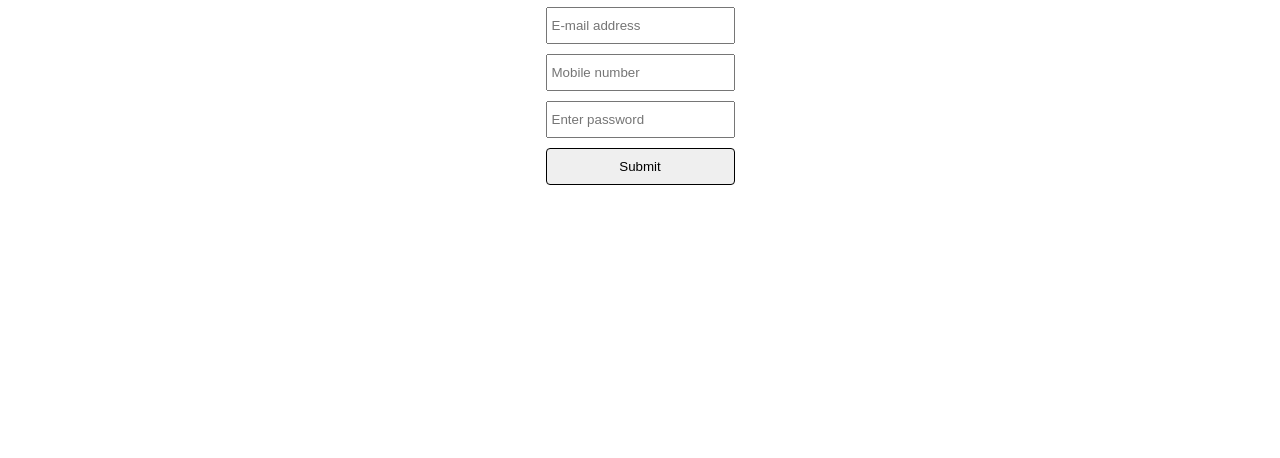
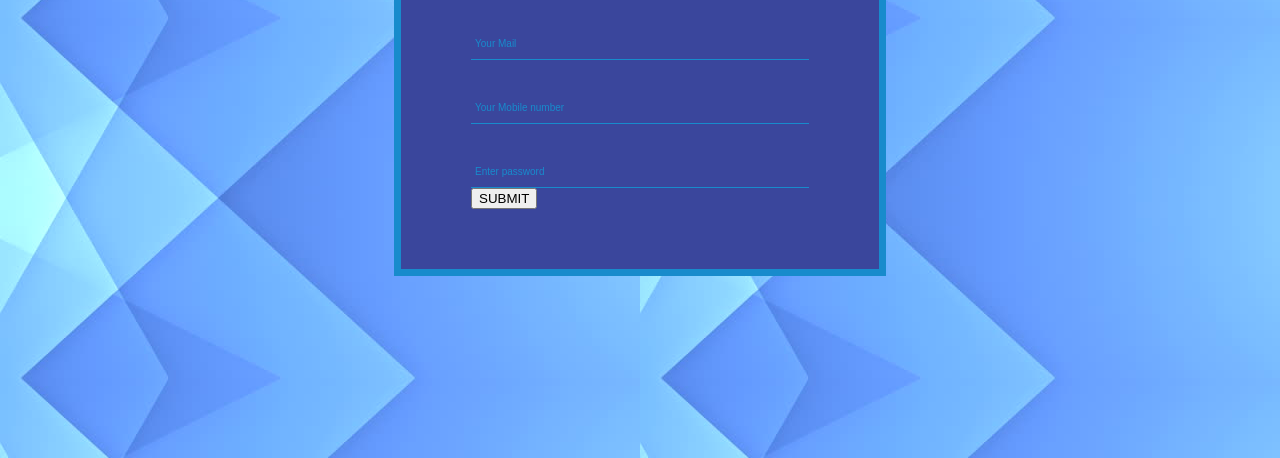
Before and after one commit to Harish1651999/form-validation, a plain HTML site: page index.html in a window 1280 px wide. Shown: the part 342-800 px from the top of the page. Drawn offline with Linux system fonts and the light colour scheme.

Commit message:
styles added

```diff
--- a/css/style.css
+++ b/css/style.css
@@ -1,80 +1,6 @@
-/* body{
-    font-family: sans-serif;
-    background-color: black;
-}
-
-.box{
-    border: 1px solid black;
-    justify-content: center;
-    align-items: center;
-    width: 300px;
-    height: 300px;
-    margin: 150px 500px;
-    background-color: black;
-    text-align: center;
-    box-shadow: 4px 4px 16px #fff;
-}
-
-h1{
-    color: white;
-    font-size: 25px;
-    margin-top: 45px;
-}
-
-input{
-    outline: none;
-    margin-top: 20px;
-}
-
-input[type = "text"]{
-    height: 35px;
-    color: white;
-    background-color: black;
-    text-align: center;
-    border-radius: 20px;
-    border: 2px solid #b3b3f3bf;
-}
-
-input[type = "text"]:hover{
-    border: 2px solid greenyellow;
-    height: 35px;
-    width: 80%;
-}
-
-input[type = "password"]{
-    height: 35px;
-    color: white;
-    background-color: black;
-    text-align: center;
-    border-radius: 20px;
-    border: 2px solid #b3b3f3bf;
-}
-
-input[type = "password"]:hover{
-    border: 2px solid greenyellow;
-    height: 35px;
-    width: 80%;
-}
-
-input[type = "submit"]{
-    cursor: pointer;
-    color: white;
-    background-color: black;
-    height: 40px;
-    width: 35%;
-    text-align: center;
-    border-radius: 20px;
-    border: 2px solid greenyellow;
-}
-
-
-input[type = "submit"]:hover{
-background-color: greenyellow;
-} */
-
-
 body{
-    font-family: sans-serif;
+    font-family: 'Josefin Sans', sans-serif;
+    background: url('../images/bg.jpg');
 }
 
 .container{
@@ -82,7 +8,8 @@ body{
     margin: 0 auto;
 }
 
-#book{}
+#book{
+}
 
 .book-bucket{
     display: flex;
@@ -91,24 +18,44 @@ body{
     height: 100vh;
 }
 
+form{
+    border: 7px solid #188BCC;
+    padding: 60px 70px;
+    background-color: #3A469C;
+}
+
 h1{
-    font-size: 18px;
+    font-size: 25px;
+    color: #fff;
 }
 
 .book-element{
-    margin-top: 10px;
+    margin-top: 30px;
 }
 
 .book-element input{
     padding: 4px;
+    width: 330px;
     height: 25px;
     outline: none;
+    border: none;
+    border-bottom: 1px solid #188BCC;
+    color: #fff;
+    background: none;
 }
 
 input[type = "submit"]{
-    margin-top: 10px;
+    margin-top: 30px;
+    cursor: pointer;
     padding: 10px;
-    width: 100%;
-    border-radius: 4px;
-    border: 1px solid black;
+    width: 70%;
+    border-radius: 1px;
+    border: 1px solid #fff;
+    color: #fff;
+    background-color: #3A469C;
 }
+
+::placeholder{
+    color: #188BCC;
+    font-size: 10px;
+}
--- a/index.html
+++ b/index.html
@@ -6,45 +6,34 @@
     <title>Document</title>
     <link rel="stylesheet" href="./css/reset.css">
     <link rel="stylesheet" href="./css/style.css">
+    <link rel="preconnect" href="https://fonts.gstatic.com">
+<link href="https://fonts.googleapis.com/css2?family=Josefin+Sans:wght@100;200;300;400;500&display=swap" rel="stylesheet">
 </head>
 <body>
-    <!-- <div class="box">
-        <h1>LOGIN</h1>
-        <form action="">
-        <div>
-            <input type="text" id="fname" placeholder="Username" required>
-        </div>
-        <div>
-            <input type="password" id="pwd" placeholder="Password" required>
-        </div>
-            <input type="submit" value="Login" onsubmit = validate()>
-        </form>
-    </div>
-    <script src="./js/main.js"></script> -->
     <div id="book">
         <div class="container">
             <div class="book-bucket">
                 <form action="">
                     <h1>FORM VALIDATION</h1>
                 <div class="book-element">
-                    <input id="name" type="text" placeholder="User name">
+                    <input id="name" type="text" placeholder="Your Name">
+                </div>
+                <div id="name-value"></div>
+                <div class="book-element">
+                    <input id="mail" type="text" placeholder="Your Mail">
                 </div>
                 <div class="book-element">
-                    <input id="mail" type="text" placeholder="E-mail address">
+                    <input id="phone" type="text" placeholder="Your Mobile number">
                 </div>
                 <div class="book-element">
-                    <input id="phone" type="text" placeholder="Mobile number">
+                    <input id="pwd" type="password" placeholder="Enter password">
                 </div>
-                <div class="book-element">
-                    <input id="pwd" type="text" placeholder="Enter password">
-                </div>
-                <input type="submit" value="Submit" onclick="validate()">
+                <input type="button" value="SUBMIT" onclick="validate()">
             </form>
-            <div id="name-value"></div>
             <div id="mail-value"></div>
             <div id="mobile-value"></div>
             <div id="password-value"></div>
-            </div>
+        </div>
         </div>
     </div>
     <script src="./js/main.js"></script>
--- a/js/main.js
+++ b/js/main.js
@@ -25,5 +25,9 @@ function validate(){
     if(passWord.length >= 18){
         alert('Maximum 18 characters');
     }
-    // document.getElementById('name-value').textContent = userName;
+
+    setTimeout(timer(){
+
+    },3000);
+    document.getElementById('name-value').innerText  = "Please enter your name";
     }
```
Also changed, not shown: images/bg.jpg (added).
